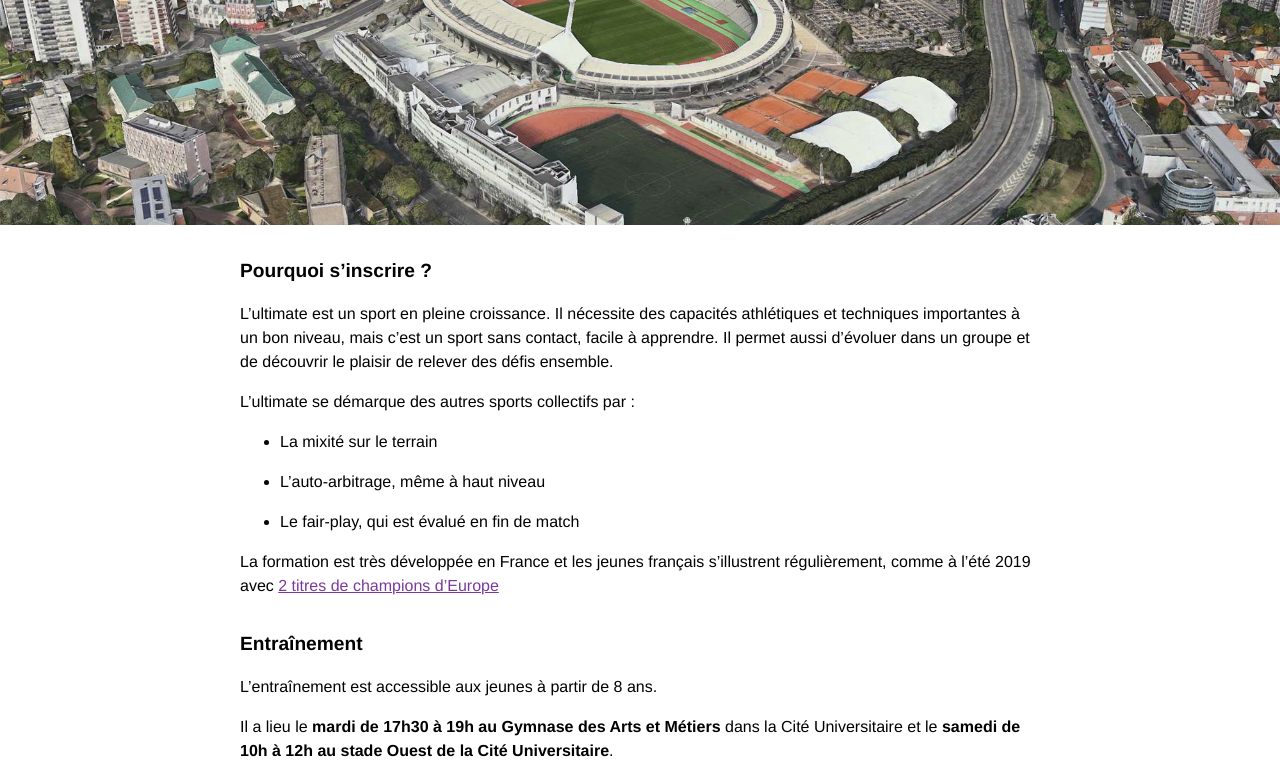
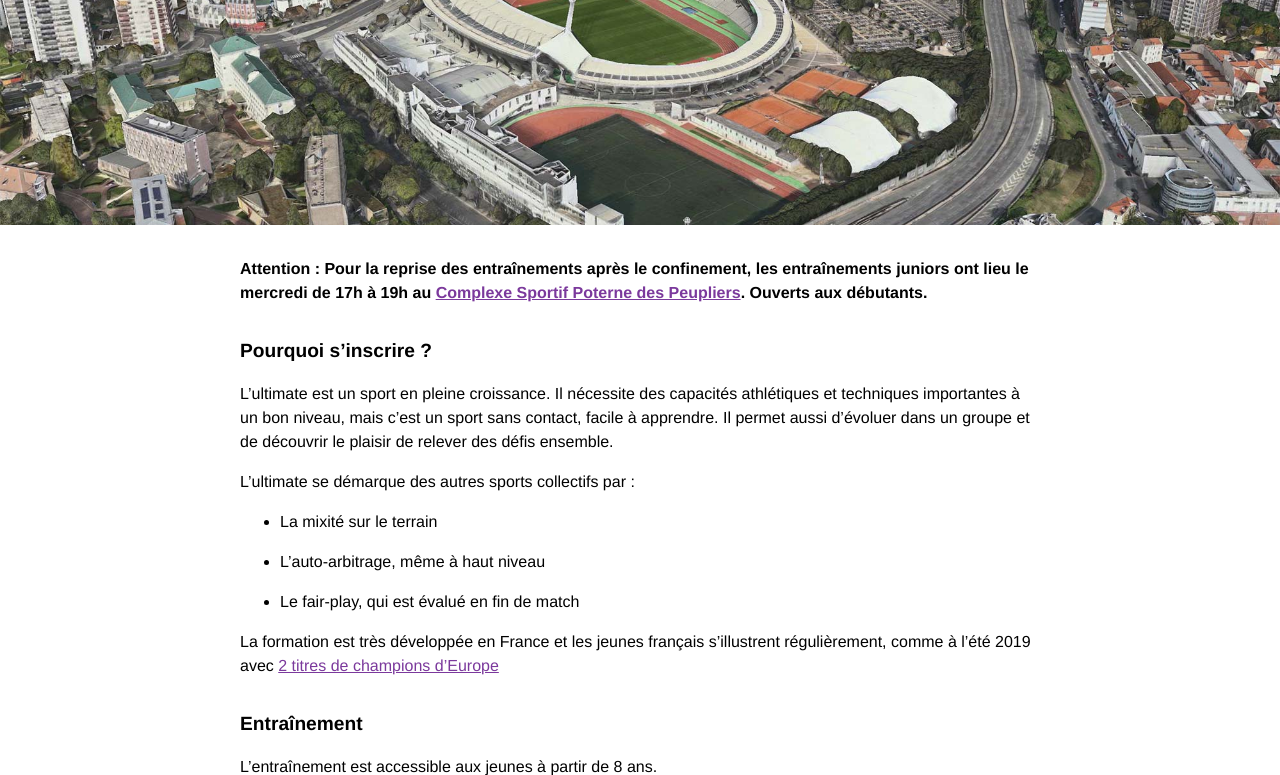
Before and after one commit to ahouhpuc/ahouhpuc.github.io, a Jekyll site: the page built from juniors.markdown, in a window 1280 px wide and 900 px high, scrolled down 341 px, cut to the strip 0-775 px from the top of the window. Built offline with Jekyll 4.4.1, drawn with Linux system fonts in a browser that asks for light colours.

Commit message:
Covid trainings (#20)

```diff
--- a/entrainements.markdown
+++ b/entrainements.markdown
@@ -11,6 +11,8 @@ En début de saison pendant le mois de septembre, les entraînements sont ouvert
 En cours d'année, les entraînements sont réservés aux joueurs qui ont été sélectionnés dans les différents groupes. Si tu veux rejoindre le club en cours d'année, contacte-nous pour savoir à quel entraînement tu peux aller.
 
 ## Quand&nbsp;?
+
+**Attention : Pour la reprise des entraînements après le confinement, les entraînements juniors ont lieu le mercredi de 17h à 19h au <a href="https://goo.gl/maps/y1G4PMRBDKnC19q48" target="_blank">Complexe Sportif Poterne des Peupliers</a>. Ouverts aux débutants.**
 
 ### À partir du 9 septembre 2019
 
--- a/juniors.markdown
+++ b/juniors.markdown
@@ -5,6 +5,8 @@ cover:
   src: charlety.jpg
   title: Stade Charlety
 ---
+
+**Attention : Pour la reprise des entraînements après le confinement, les entraînements juniors ont lieu le mercredi de 17h à 19h au <a href="https://goo.gl/maps/y1G4PMRBDKnC19q48" target="_blank">Complexe Sportif Poterne des Peupliers</a>. Ouverts aux débutants.**
 
 ## Pourquoi s'inscrire ?
 
--- a/practices.markdown
+++ b/practices.markdown
@@ -14,6 +14,7 @@ During the rest of the year however practices are restricted to team members onl
 
 ## When?
 
+**Attention : After a break due to covid19, youth trainings take place on Wednesday, from 5pm to 7pm at <a href="https://goo.gl/maps/y1G4PMRBDKnC19q48" target="_blank">Complexe Sportif Poterne des Peupliers</a>.**
 
 ### Froom 2019 September 9
 
--- a/youth.markdown
+++ b/youth.markdown
@@ -6,6 +6,8 @@ cover:
   src: charlety.jpg
   title: Stade Charlety
 ---
+
+**Attention : After a break due to covid19, youth trainings take place on Wednesday, from 5pm to 7pm at <a href="https://goo.gl/maps/y1G4PMRBDKnC19q48" target="_blank">Complexe Sportif Poterne des Peupliers</a>.**
 
 ## Join us
 
```
